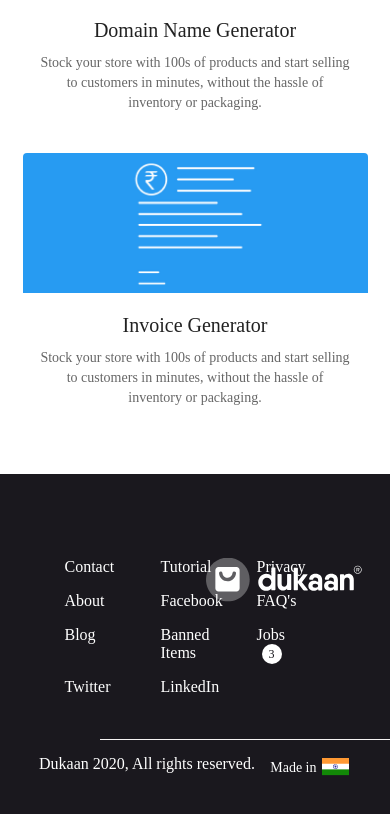
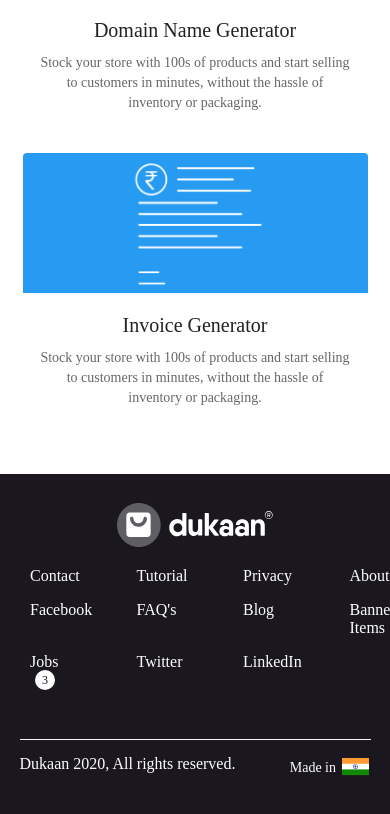
Before and after one commit to swayam-coder/Dukaan_Assignment, a React (Create React App) app: page / in a window 390 px wide. Shown: the part 4724-5538 px from the top of the page. Built offline with nearby package versions, Linux system fonts and the light colour scheme; a web font is replaced by a local one.

Commit message:
added breakpoints and media queries

```diff
--- a/src/components/Footer.tsx
+++ b/src/components/Footer.tsx
@@ -8,6 +8,7 @@ import { FooterBadge } from '../styled-components/Buttons';
 import { FooterLinks } from '../data';
 import { FooterDivider } from '../styled-components/Divider';
 import IndianFlag from "../assets/Group.png"
+import { FooterLinksGrid, FooterLogoGrid } from '../styled-components/Grid';
 
 export default function Footer() {
     const theme = useTheme();
@@ -15,10 +16,10 @@ export default function Footer() {
     return (
         <Box sx={{ height: "350px", backgroundColor: theme.palette.primary.dark }}>
             <FooterContainer container>
-                <Grid item xl={4} xs={12}>
+                <FooterLogoGrid item xl={4} xs={12} sx={{ margin: 'auto' }}>
                     <img src={Logo} alt="dukaan_logo" className='footer_logo'/>
-                </Grid>
-                <Grid item xl={8} xs={12} sx={{ padding: '5% 5% 0.5% 5%' }}>
+                </FooterLogoGrid>
+                <FooterLinksGrid item xl={8} xs={12} sx={{ padding: '5% 5% 0.5% 5%' }}>
                     <Grid container columnSpacing={12} rowSpacing={2}>
                         {
                             FooterLinks.map((val) => (
@@ -34,12 +35,12 @@ export default function Footer() {
                             ))
                         }
                     </Grid>
-                </Grid>
+                </FooterLinksGrid>
             </FooterContainer>
             <Grid container>
                 <Grid item xs={12} sx={{ paddingTop: "30px" }}>
                     <FooterDivider top='-10px'/>
-                    <Box sx={{ margin: "auto", width: "80%", display: "flex", justifyContent: 'space-between' }}>
+                    <Box sx={{ margin: "auto", width: "90%", display: "flex", justifyContent: 'space-between' }}>
                         <Typography variant="subtitle1" sx={{ color: 'white' }}>Dukaan 2020, All rights reserved.</Typography>
                         <Typography variant="subtitle2" sx={{ color: 'white' }}>Made in <IndianFlagImg src={IndianFlag} alt="indian-flag"></IndianFlagImg></Typography>
                     </Box>
--- a/src/index.css
+++ b/src/index.css
@@ -1,13 +1,3 @@
-.footer_logo {
-    transform: translate(100%, 190%);
-}
-
-@media screen and (max-width: "1410px") {
-    .footer_logo {
-        transform: translate(0%, 0%);
-    }
-}
-
 body::-webkit-scrollbar {
     display: none;
 }
--- a/src/styled-components/Box.ts
+++ b/src/styled-components/Box.ts
@@ -76,9 +76,14 @@ export const ResultDiv = muiStyled(Box)(() => ({
 
 }));
 
-export const FooterContainer = muiStyled(Grid)(({ theme: { palette: { primary } }}) => ({
+export const FooterContainer = muiStyled(Grid)(({ theme }) => ({
     height: "70%",
-    padding: "0 50px"
+    padding: "0 100px",
+    alignContent: 'center',
+
+    [theme.breakpoints.down(theme.breakpoints.values.sm)]: {
+        padding: "0px 30px"
+    },
 }));
 
 export const ProductContainer = muiStyled(Grid)(({ theme }) => ({
--- a/src/styled-components/Divider.ts
+++ b/src/styled-components/Divider.ts
@@ -17,9 +17,13 @@ export const FormDivider = muiStyled(FormDivider1)<{ top: string }>`
     top: ${p => p.top };
 `;
 
-export const FooterDivider = muiStyled(FormDivider)<{ top: string }>(({ theme: { palette: { secondary }}}) => ({
+export const FooterDivider = muiStyled(FormDivider)<{ top: string }>(({ theme, theme: { palette: { secondary }}}) => ({
     background: secondary.light,
     height: "0.9px",
     margin: "auto",
-    width: "80%"
+    width: "90%",
+
+    [theme.breakpoints.down(theme.breakpoints.values.xl)]: {
+        margin: 'auto'
+    }
 }))
--- a/src/styled-components/Grid.ts
+++ b/src/styled-components/Grid.ts
@@ -20,3 +20,16 @@ export const ProductGrid = muiStyled(Grid)(({ theme }) => ({
         justifyContent: "center"
     }
 }))
+
+export const FooterLinksGrid = muiStyled(Grid)(({ theme }) => ({
+    [theme.breakpoints.down(theme.breakpoints.values.xl)]: {
+        paddingLeft: 0,
+        paddingRight:0
+    }
+}))
+
+export const FooterLogoGrid = muiStyled(Grid)(({ theme }) => ({
+    [theme.breakpoints.down(theme.breakpoints.values.xl)]: {
+        textAlign: 'center'
+    }
+}))
```
